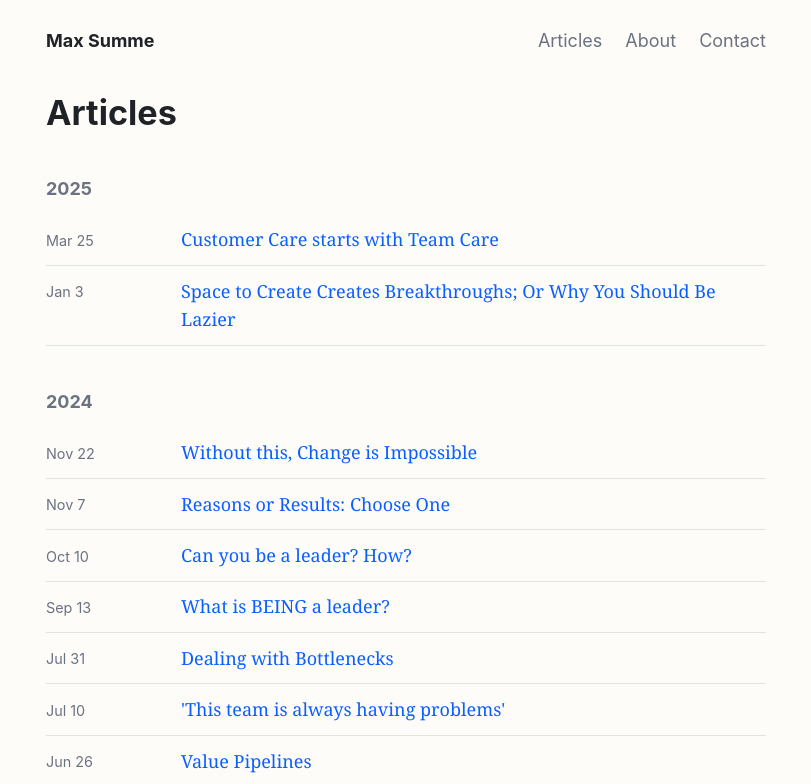
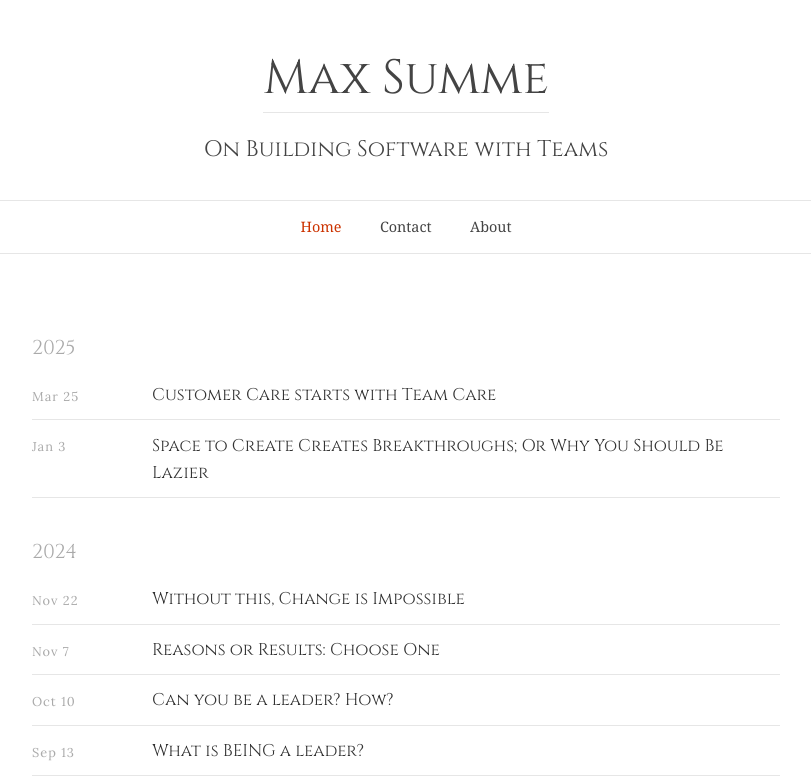
Before and after one commit to msumme/maxsumme.com, an Astro site: page / in a window 1280 px wide. Shown: the top 784 px of the page, without its empty margins (234-1045 px from the left). Built offline with nearby package versions, Linux system fonts and the light colour scheme; Astro itself is replaced by a stand-in of ours; a web font is replaced by a local one.

Commit message:
Restore the original Read-theme look: Cinzel/Lora/Lustria, centered masthead

```diff
--- a/src/layouts/BaseLayout.astro
+++ b/src/layouts/BaseLayout.astro
@@ -6,9 +6,16 @@ interface Props {
   description?: string;
 }
 
-const { title, description = 'Writing by Max Summe on software organizations, leadership, and getting unstuck.' } = Astro.props;
 const siteName = 'Max Summe';
-const fullTitle = title === siteName ? siteName : `${title} · ${siteName}`;
+const tagline = 'On Building Software with Teams';
+const { title, description = `${siteName} | ${tagline}` } = Astro.props;
+const fullTitle = title === siteName ? `${siteName} | ${tagline}` : `${title} · ${siteName}`;
+const path = Astro.url.pathname;
+const navItems = [
+  { href: '/', label: 'Home' },
+  { href: '/contact-me/', label: 'Contact' },
+  { href: '/about/', label: 'About' },
+];
 ---
 
 <!doctype html>
@@ -19,15 +26,22 @@ const fullTitle = title === siteName ? siteName : `${title} · ${siteName}`;
     <meta name="description" content={description} />
     <link rel="icon" href="/favicon.svg" type="image/svg+xml" />
     <link rel="alternate" type="application/rss+xml" title={siteName} href="/rss.xml" />
+    <link rel="preconnect" href="https://fonts.googleapis.com" />
+    <link rel="preconnect" href="https://fonts.gstatic.com" crossorigin />
+    <link
+      rel="stylesheet"
+      href="https://fonts.googleapis.com/css2?family=Cinzel&family=Lora:ital,wght@0,400;0,700;1,400;1,700&family=Lustria&display=swap"
+    />
     <title>{fullTitle}</title>
   </head>
   <body>
     <header class="site-header">
       <a class="site-name" href="/">{siteName}</a>
+      <p class="site-tagline">{tagline}</p>
       <nav class="site-nav">
-        <a href="/">Articles</a>
-        <a href="/about/">About</a>
-        <a href="/contact-me/">Contact</a>
+        {navItems.map((item) => (
+          <a href={item.href} aria-current={path === item.href ? 'page' : undefined}>{item.label}</a>
+        ))}
       </nav>
     </header>
     <main class="site-main">
--- a/src/pages/index.astro
+++ b/src/pages/index.astro
@@ -18,7 +18,6 @@ const formatDate = (d: Date) =>
 ---
 
 <BaseLayout title="Max Summe">
-  <h1>Articles</h1>
   {years.map((year) => (
     <section>
       <h2 class="year-heading">{year}</h2>
--- a/src/styles/site.css
+++ b/src/styles/site.css
@@ -1,94 +1,124 @@
+/* Matches the look of the original WordPress "Read" theme (Cinzel / Lora / Lustria). */
 :root {
-  --bg: #fdfcf9;
-  --fg: #1f2328;
-  --muted: #6b7280;
-  --accent: #0b5fff;
-  --rule: #e5e2da;
-  --measure: 42rem;
-  --font-body: Georgia, 'Iowan Old Style', 'Times New Roman', serif;
-  --font-ui: -apple-system, BlinkMacSystemFont, 'Segoe UI', Helvetica, Arial, sans-serif;
+  --bg: #ffffff;
+  --fg: #444444;
+  --heading: #333333;
+  --muted: #aaaaaa;
+  --accent: #cc3300;
+  --link: #ce6607;
+  --rule: #e6e6e6;
+  --measure: 780px;
+  --font-body: 'Lora', Georgia, serif;
+  --font-display: 'Cinzel', Georgia, serif;
+  --font-nav: 'Lustria', Georgia, serif;
 }
 
 @media (prefers-color-scheme: dark) {
   :root {
-    --bg: #15171a;
-    --fg: #e6e4df;
-    --muted: #9aa0a6;
-    --accent: #7aa7ff;
-    --rule: #2b2f35;
+    --bg: #1a1a1a;
+    --fg: #d6d2cb;
+    --heading: #ece8e1;
+    --muted: #8a8a8a;
+    --accent: #e8643a;
+    --link: #e39a4a;
+    --rule: #333333;
   }
 }
 
 * { box-sizing: border-box; }
-
-html { font-size: 112.5%; }
 
 body {
   margin: 0;
   background: var(--bg);
   color: var(--fg);
   font-family: var(--font-body);
+  font-size: 16px;
   line-height: 1.6;
 }
 
-a { color: var(--accent); }
-
-.site-header,
-.site-main,
-.site-footer {
-  max-width: var(--measure);
-  margin: 0 auto;
-  padding: 0 1rem;
-}
+a { color: var(--link); text-decoration: none; }
+a:hover { text-decoration: underline; }
 
 .site-header {
-  display: flex;
-  justify-content: space-between;
-  align-items: baseline;
-  padding-top: 1.5rem;
-  padding-bottom: 1.5rem;
-  font-family: var(--font-ui);
+  text-align: center;
+  padding: 3rem 1rem 0;
 }
 
 .site-name {
-  font-weight: 700;
-  text-decoration: none;
+  display: inline-block;
+  font-family: var(--font-display);
+  font-size: 48px;
+  line-height: 1.3;
+  color: var(--fg);
+  border-bottom: 1px solid var(--rule);
+  padding-bottom: 0.1rem;
+}
+
+.site-name:hover { text-decoration: none; }
+
+.site-tagline {
+  font-family: var(--font-display);
+  font-size: 22.4px;
+  margin: 1.2rem 0 2rem;
   color: var(--fg);
 }
 
+.site-nav {
+  max-width: 960px;
+  margin: 0 auto;
+  padding: 0.9rem 0;
+  border-top: 1px solid var(--rule);
+  border-bottom: 1px solid var(--rule);
+  font-family: var(--font-nav);
+  font-size: 14.4px;
+}
+
 .site-nav a {
-  margin-left: 1rem;
+  margin: 0 1.2rem;
+  color: var(--fg);
+}
+
+.site-nav a:hover,
+.site-nav a[aria-current='page'] {
+  color: var(--accent);
   text-decoration: none;
+}
+
+.site-main {
+  max-width: var(--measure);
+  margin: 0 auto;
+  padding: 2.5rem 1rem 3rem;
+}
+
+.site-footer {
+  max-width: 960px;
+  margin: 0 auto;
+  padding: 1rem 1rem 2rem;
+  border-top: 1px solid var(--rule);
+  display: flex;
+  justify-content: space-between;
+  font-size: 12.8px;
+  letter-spacing: 1px;
   color: var(--muted);
 }
 
-.site-nav a:hover { color: var(--accent); }
-
-.site-main { padding-bottom: 3rem; }
-
-.site-footer {
-  display: flex;
-  justify-content: space-between;
-  padding-top: 1rem;
-  padding-bottom: 2rem;
-  border-top: 1px solid var(--rule);
-  font-family: var(--font-ui);
-  font-size: 0.85rem;
-  color: var(--muted);
+h1, h2, h3, h4 {
+  font-family: var(--font-display);
+  font-weight: 400;
+  color: var(--heading);
+  line-height: 1.4;
 }
 
-h1, h2, h3 {
-  font-family: var(--font-ui);
-  line-height: 1.2;
-}
-
-h1 { font-size: 1.9rem; margin-top: 0.5rem; }
+h1 { font-size: 30.4px; text-align: center; margin: 0 0 0.5rem; }
+.prose h2 { font-size: 24px; margin-top: 2.2rem; }
+.prose h3 { font-size: 19px; margin-top: 1.8rem; }
 
 .post-meta {
-  font-family: var(--font-ui);
-  font-size: 0.85rem;
+  text-align: center;
+  font-size: 12.8px;
+  letter-spacing: 1px;
   color: var(--muted);
-  margin-bottom: 2rem;
+  margin: 0 0 2.5rem;
 }
 
 .post-list { list-style: none; padding: 0; margin: 0; }
@@ -97,23 +127,29 @@ h1 { font-size: 1.9rem; margin-top: 0.5rem; }
   display: grid;
   grid-template-columns: 6.5rem 1fr;
   gap: 1rem;
-  padding: 0.6rem 0;
+  padding: 0.7rem 0;
   border-bottom: 1px solid var(--rule);
 }
 
 .post-list time {
-  font-family: var(--font-ui);
-  font-size: 0.8rem;
+  font-size: 12.8px;
+  letter-spacing: 1px;
   color: var(--muted);
-  padding-top: 0.2rem;
+  padding-top: 0.35rem;
 }
 
-.post-list a { text-decoration: none; }
-.post-list a:hover { text-decoration: underline; }
+.post-list a {
+  font-family: var(--font-display);
+  font-size: 17px;
+  color: var(--heading);
+}
+
+.post-list a:hover { color: var(--accent); text-decoration: none; }
 
 .year-heading {
-  margin-top: 2.5rem;
-  font-size: 1rem;
+  text-align: left;
+  font-size: 20px;
+  margin: 2.5rem 0 0.5rem;
   color: var(--muted);
 }
 
@@ -135,8 +171,9 @@ h1 { font-size: 1.9rem; margin-top: 0.5rem; }
 
 .prose code { font-size: 0.9em; }
 
-@media (max-width: 480px) {
+@media (max-width: 600px) {
+  .site-name { font-size: 34px; }
+  .site-tagline { font-size: 17px; }
+  .site-nav a { margin: 0 0.6rem; }
   .post-list li { grid-template-columns: 1fr; gap: 0.2rem; }
-  .site-header { flex-direction: column; gap: 0.5rem; }
-  .site-nav a { margin-left: 0; margin-right: 1rem; }
 }
```
